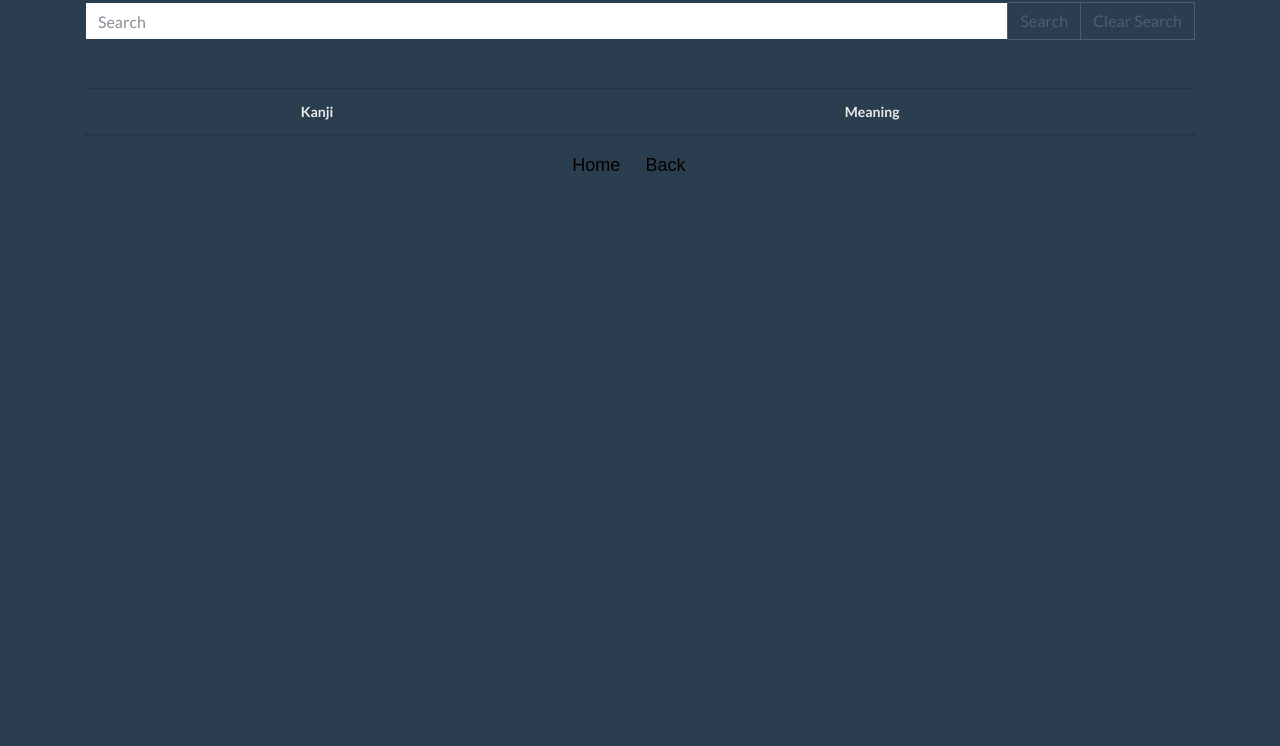
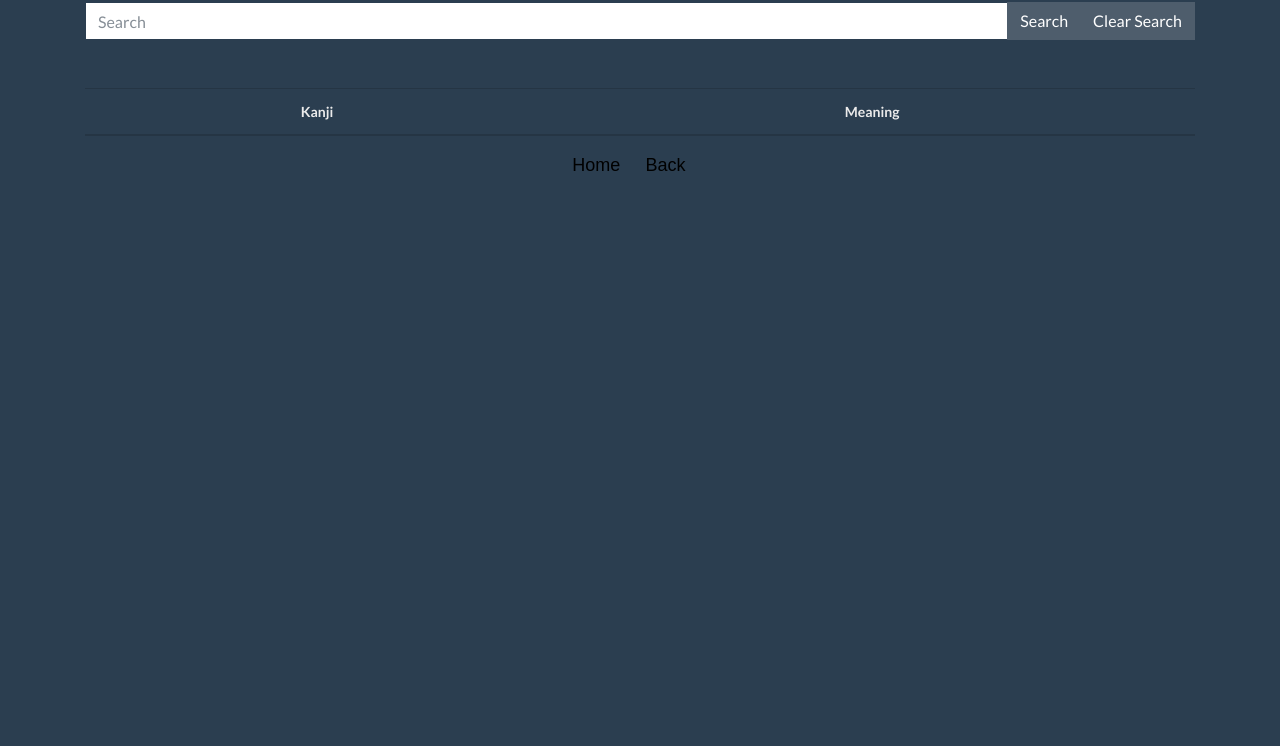
Before and after one commit to jpenno/Japanese-web-app, a website: page public/kanji/html/showAll.html in a window 1280 px wide. Shown: the part 54-800 px from the top of the page. Drawn offline with nearby package versions, Linux system fonts and the light colour scheme; no server answers.

Commit message:
fix search and clear search buttons

```diff
--- a/public/kanji/html/showAll.html
+++ b/public/kanji/html/showAll.html
@@ -26,7 +26,7 @@
         />
         <div class="input-group-append">
           <button
-            class="btn btn-outline-secondary"
+            class="btn btn-secondary my-2 my-sm-0"
             type="submit"
             id="search-button"
           >
@@ -35,7 +35,7 @@
         </div>
         <div class="input-group-append">
           <button
-            class="btn btn-outline-secondary"
+            class="btn btn-secondary my-2 my-sm-0"
             type="submit"
             id="clear-search-button"
           >
```
